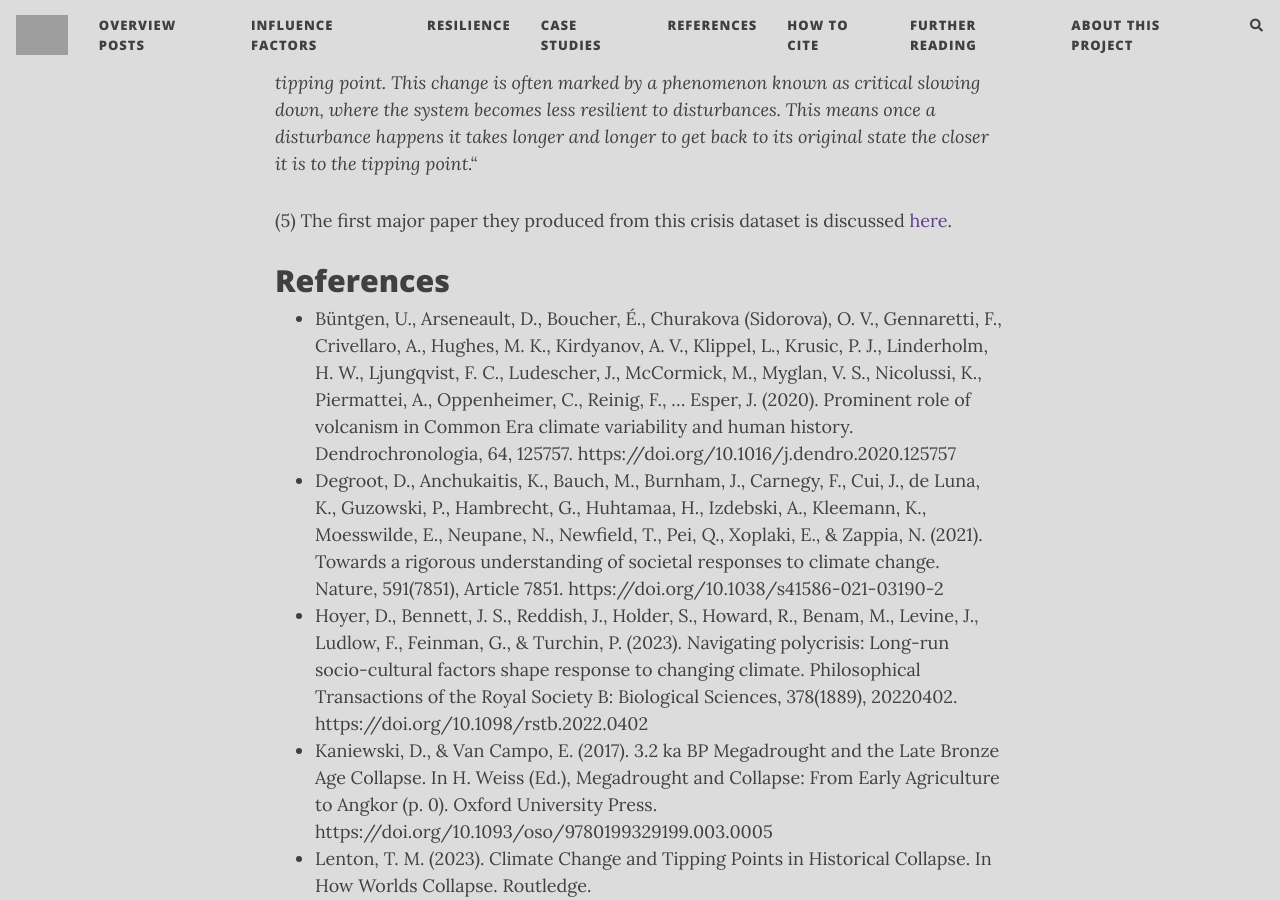
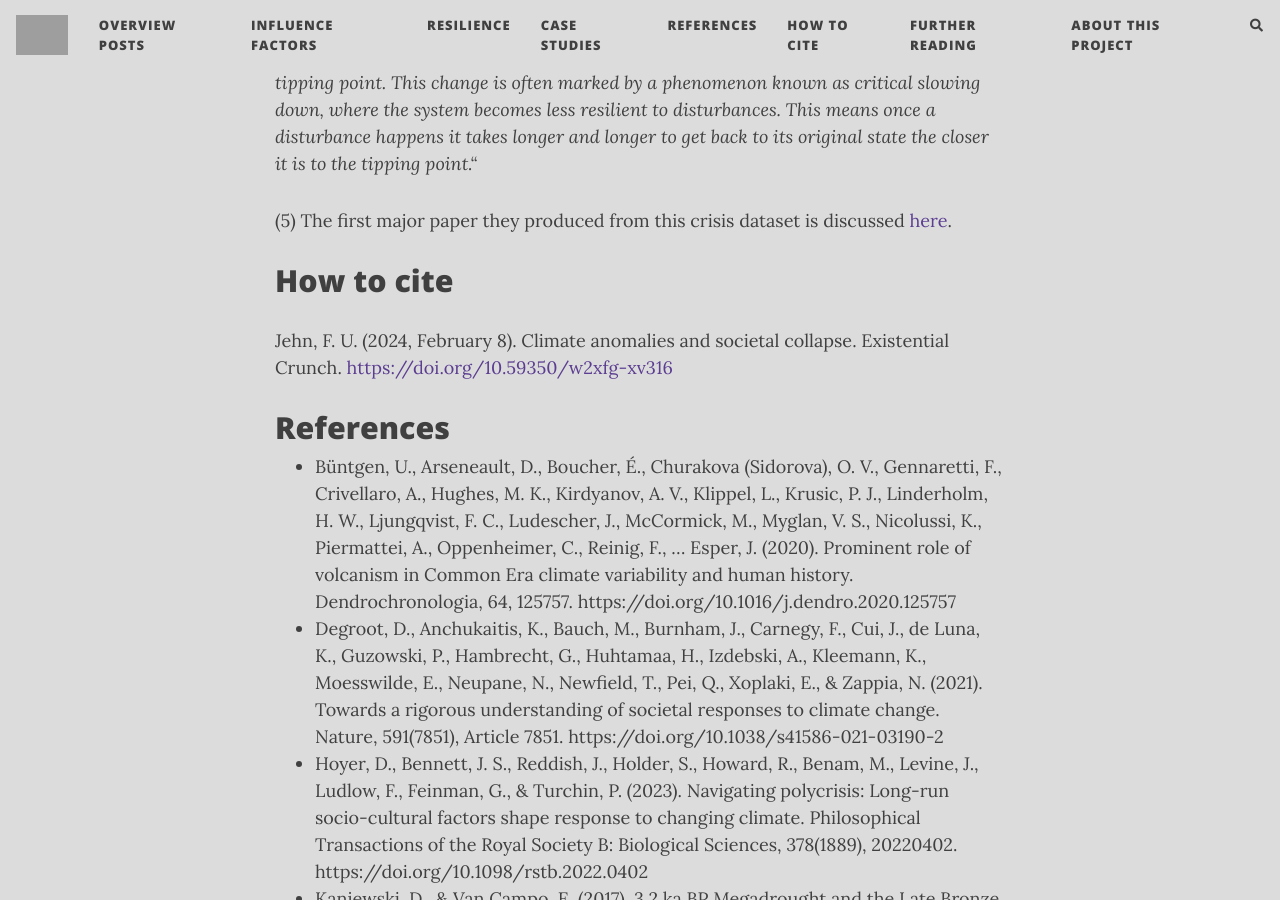
Before and after one commit to florianjehn/Societal_Collapse, a Jekyll site: the page built from _posts/2024-02-08-climate_collapse.md, in a window 1280 px wide and 900 px high, scrolled down 8819 px. Built offline with Jekyll 4.4.1, drawn with Linux system fonts in a browser that asks for light colours; nearby versions of some CDN libraries; comment, search, counter and statistics services are not loaded; grey boxes are pictures that could not be loaded.

Commit message:
Update 2024-02-08-climate_collapse.md

```diff
--- a/_posts/2024-02-08-climate_collapse.md
+++ b/_posts/2024-02-08-climate_collapse.md
@@ -103,6 +103,9 @@ The main idea here is similar to the other arguments made here. Climate is impor
 
 (5) The first major paper they produced from this crisis dataset is discussed [here](https://florianjehn.github.io/Societal_Collapse/2024-04-09-big_data_history/).
 
+# How to cite
+Jehn, F. U. (2024, February 8). Climate anomalies and societal collapse. Existential Crunch. [https://doi.org/10.59350/w2xfg-xv316](https://doi.org/10.59350/w2xfg-xv316)
+
 # References
 
 * Büntgen, U., Arseneault, D., Boucher, É., Churakova (Sidorova), O. V., Gennaretti, F., Crivellaro, A., Hughes, M. K., Kirdyanov, A. V., Klippel, L., Krusic, P. J., Linderholm, H. W., Ljungqvist, F. C., Ludescher, J., McCormick, M., Myglan, V. S., Nicolussi, K., Piermattei, A., Oppenheimer, C., Reinig, F., … Esper, J. (2020). Prominent role of volcanism in Common Era climate variability and human history. Dendrochronologia, 64, 125757. https://doi.org/10.1016/j.dendro.2020.125757
```
